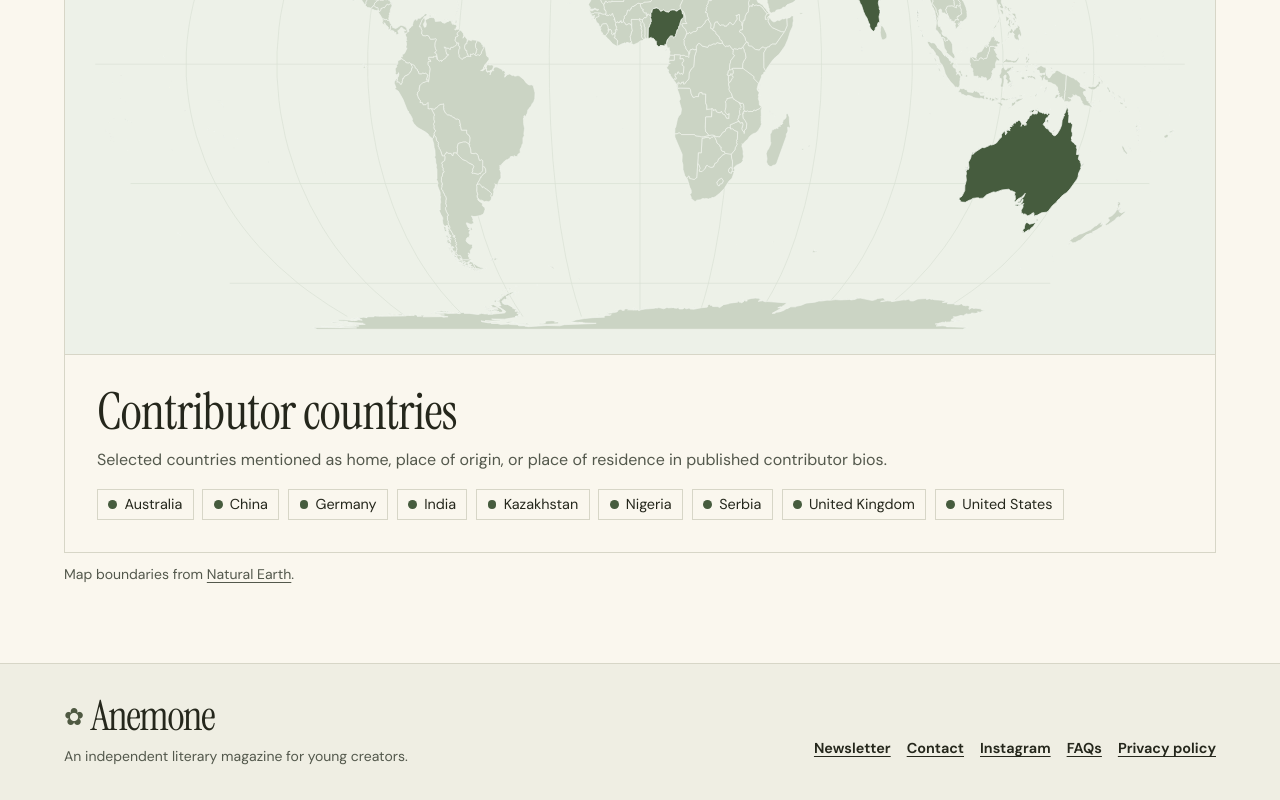
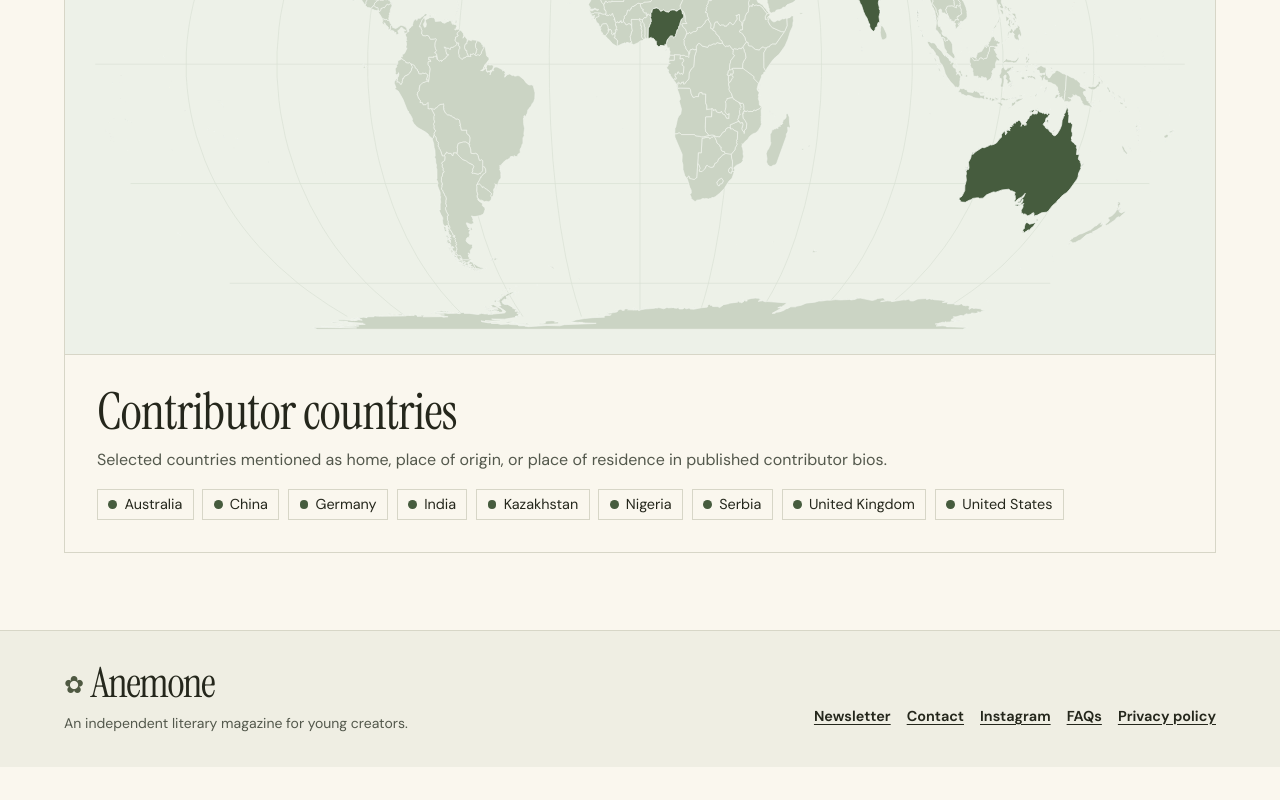
Before and after one commit to audrikaoc/anemonemagazine, a plain HTML site: page docs/reach/index.html in a window 1280 px wide. Shown: the part 685-1485 px from the top of the page. After the commit the page ends 1452 px from the top, so only its background shows below. Drawn offline with Linux system fonts and the light colour scheme.

Commit message:
Remove the visible map credit from Reach

```diff
--- a/docs/assets/site.css
+++ b/docs/assets/site.css
@@ -147,7 +147,6 @@ p:last-child { margin-bottom: 0; }
 .reach-countries { display: flex; flex-wrap: wrap; gap: .55rem; margin: 1rem 0 0; padding: 0; list-style: none; }
 .reach-countries li { display: flex; align-items: center; gap: .45rem; padding: .2rem .65rem; border: 1px solid var(--rule); font-size: .9rem; }
 .reach-countries li::before { content: ''; width: .55rem; height: .55rem; flex: 0 0 .55rem; border-radius: 50%; background: var(--map-highlight); }
-.reach-credit { margin-top: .65rem; color: var(--muted); }
 .issue-detail { display: grid; grid-template-columns: minmax(0, 1fr) minmax(0, .75fr); align-items: start; gap: 2rem clamp(2rem, 7vw, 7rem); padding-top: clamp(2.5rem, 5vw, 5rem); padding-bottom: clamp(3rem, 7vw, 7rem); }
 .issue-detail h1 { font-size: clamp(3.5rem, 7vw, 6.75rem); }
 .issue-detail .cover-stage { padding: clamp(1rem, 3vw, 2.5rem); aspect-ratio: auto; }
--- a/docs/reach/index.html
+++ b/docs/reach/index.html
@@ -61,7 +61,6 @@
       </div>
     </section>
   </fieldset>
-  <p class="reach-credit small">Map boundaries from <a href="https://www.naturalearthdata.com/downloads/50m-cultural-vectors/">Natural Earth</a>.</p>
 </section>
 
   </main>
```
Also changed, not shown: site/pages/reach.html (+0 -1 lines).
